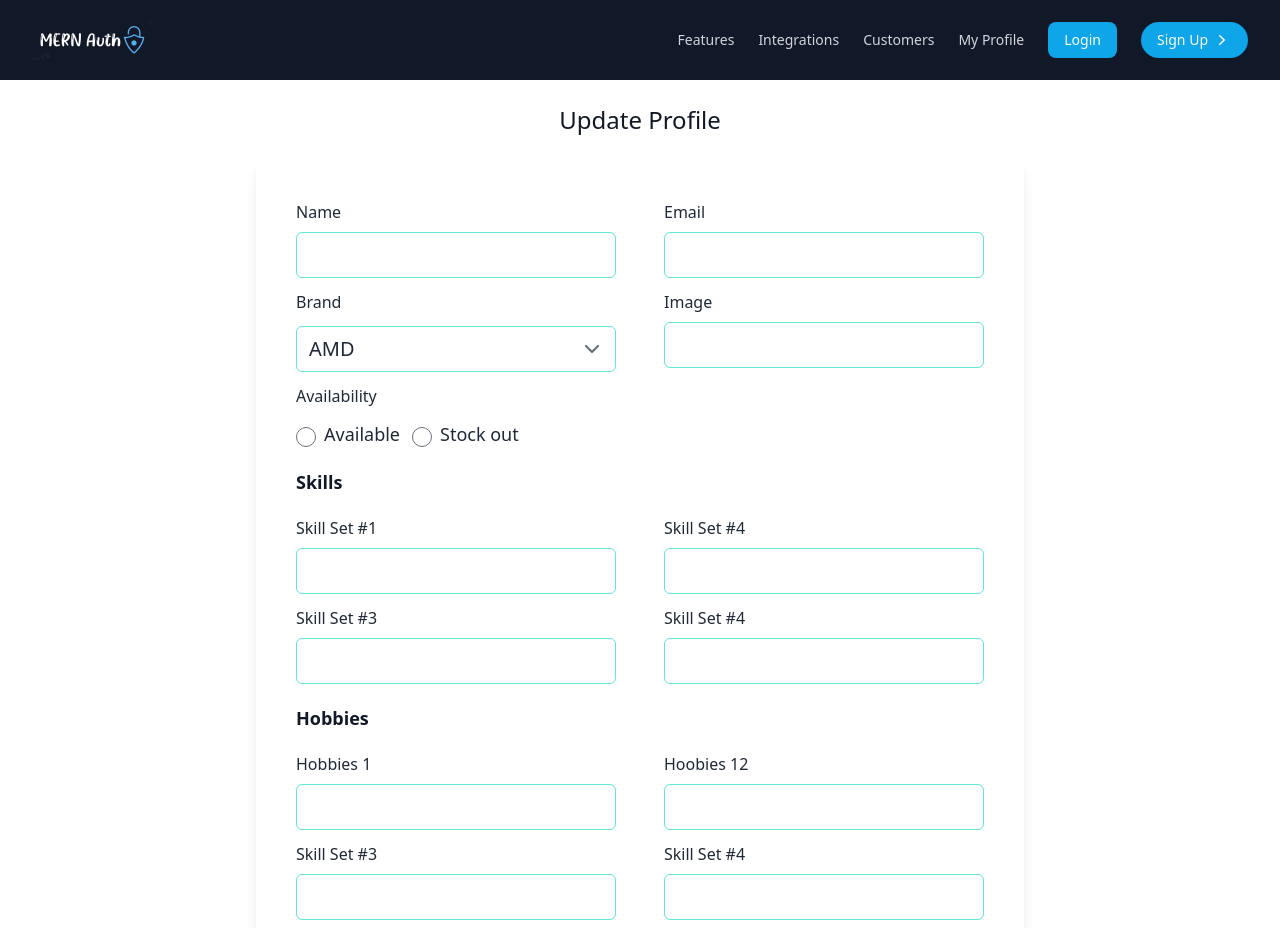
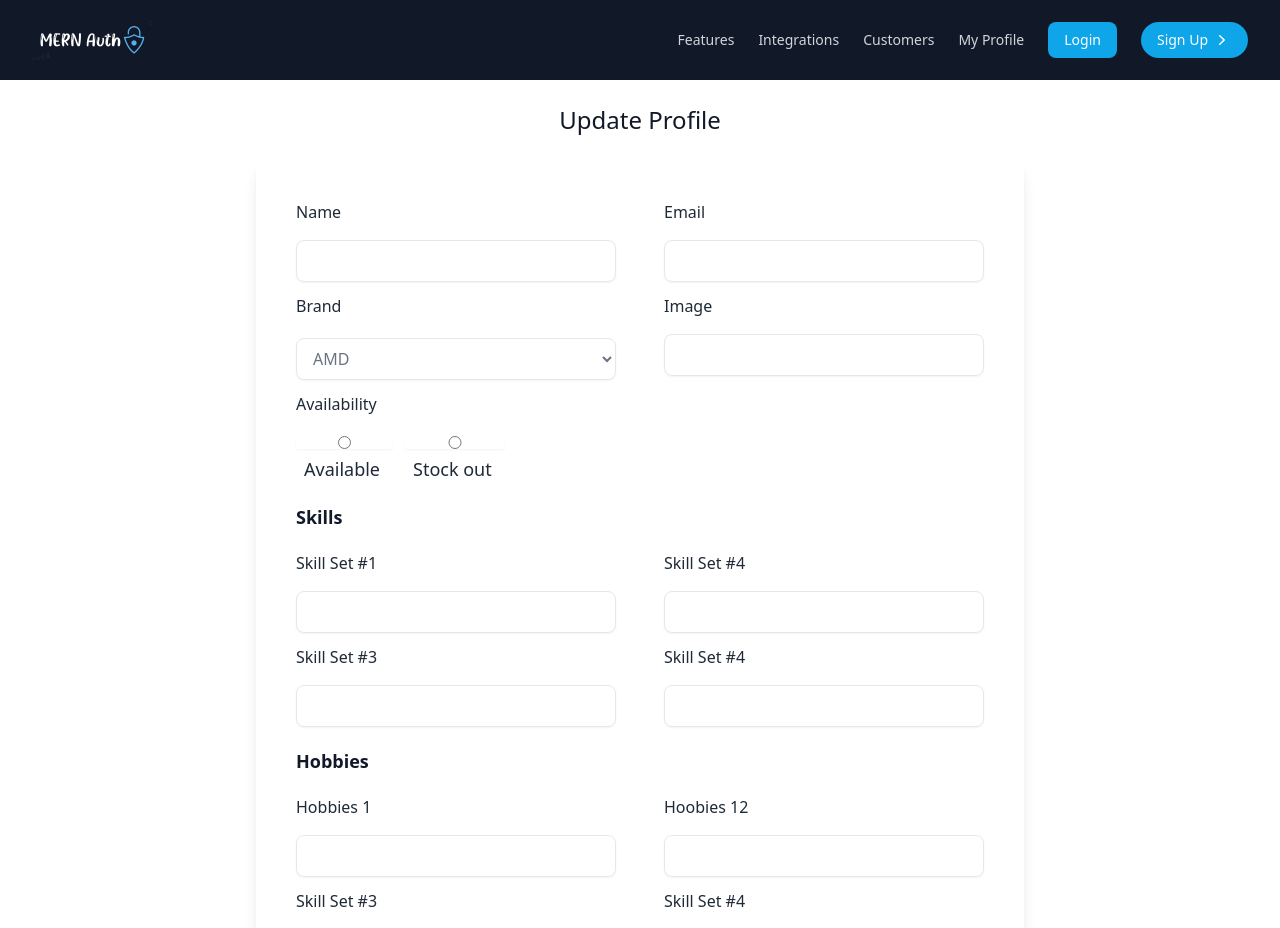
Before and after one commit to salsadsid/mern-auth, a React (Vite) app in the folder client/: page /update in a window 1280 px wide. Shown: the top 928 px of the page. Built offline with nearby package versions, Linux system fonts and the light colour scheme; no server answers.

Commit message:
client:restyling-input-fields

```diff
--- a/client/src/index.css
+++ b/client/src/index.css
@@ -7,7 +7,7 @@
 @tailwind components;
 @tailwind utilities;
 
-@layer base {
+/* @layer base {
   [type="text"],
   [type="email"],
   [type="url"],
@@ -33,4 +33,4 @@
   [type="checkbox"] {
     @apply rounded;
   }
-}
+} */
--- a/client/src/pages/Main/EditProfile.jsx
+++ b/client/src/pages/Main/EditProfile.jsx
@@ -10,23 +10,23 @@ const EditProfile = () => {
       <div className="flex justify-center items-center h-full ">
         <form className="shadow-lg p-10 rounded-md flex flex-wrap gap-3 max-w-3xl md:justify-between justify-center bg-white">
           <div className="flex flex-col w-full max-w-xs">
-            <label className="mb-2" htmlFor="model">
+            <label className="mb-2 font-medium" htmlFor="model">
               Name
             </label>
-            <input type="text" id="model" {...register("model")} />
+            <input type="text" className="w-full mt-2 px-3 py-2 text-gray-500 bg-transparent outline-none border focus:border-indigo-600 shadow-sm rounded-lg" {...register("model")} />
           </div>
           <div className="flex flex-col w-full max-w-xs">
             <label className="mb-2" htmlFor="image">
               Email
             </label>
-            <input type="text" name="image" id="image" {...register("image")} />
+            <input type="text" name="image" className="w-full mt-2 px-3 py-2 text-gray-500 bg-transparent outline-none border focus:border-indigo-600 shadow-sm rounded-lg" {...register("image")} />
           </div>
 
           <div className="flex flex-col w-full max-w-xs">
             <label className="mb-3" htmlFor="brand">
               Brand
             </label>
-            <select name="brand" id="brand" {...register("brand")}>
+            <select name="brand" className="w-full mt-2 px-3 py-2 text-gray-500 bg-transparent outline-none border focus:border-indigo-600 shadow-sm rounded-lg" {...register("brand")}>
               <option value="amd">AMD</option>
               <option value="intel">Intel</option>
             </select>
@@ -35,7 +35,7 @@ const EditProfile = () => {
             <label className="mb-2" htmlFor="price">
               Image
             </label>
-            <input type="text" name="price" id="price" {...register("price")} />
+            <input type="text" className="w-full mt-2 px-3 py-2 text-gray-500 bg-transparent outline-none border focus:border-indigo-600 shadow-sm rounded-lg" name="price" id="price" {...register("price")} />
           </div>
 
           <div className="flex flex-col w-full max-w-xs">
@@ -43,6 +43,7 @@ const EditProfile = () => {
             <div className="flex gap-3">
               <div>
                 <input
+                className="w-full mt-2 px-3 py-2 text-gray-500 bg-transparent outline-none border focus:border-indigo-600 shadow-sm rounded-lg"
                   type="radio"
                   id="available"
                   value={true}
@@ -54,6 +55,7 @@ const EditProfile = () => {
               </div>
               <div>
                 <input
+                className="w-full mt-2 px-3 py-2 text-gray-500 bg-transparent outline-none border focus:border-indigo-600 shadow-sm rounded-lg"
                   type="radio"
                   id="stockOut"
                   name="status"
@@ -76,6 +78,7 @@ const EditProfile = () => {
               Skill Set #1
             </label>
             <input
+            className="w-full mt-2 px-3 py-2 text-gray-500 bg-transparent outline-none border focus:border-indigo-600 shadow-sm rounded-lg"
               type="text"
               name="keyFeature1"
               id="keyFeature1"
@@ -87,6 +90,7 @@ const EditProfile = () => {
               Skill Set #4
             </label>
             <input
+             className="w-full mt-2 px-3 py-2 text-gray-500 bg-transparent outline-none border focus:border-indigo-600 shadow-sm rounded-lg"
               type="text"
               name="keyFeature2"
               id="keyFeature2"
@@ -98,6 +102,7 @@ const EditProfile = () => {
               Skill Set #3
             </label>
             <input
+             className="w-full mt-2 px-3 py-2 text-gray-500 bg-transparent outline-none border focus:border-indigo-600 shadow-sm rounded-lg"
               type="text"
               name="keyFeature3"
               id="keyFeature3"
@@ -109,6 +114,7 @@ const EditProfile = () => {
               Skill Set #4
             </label>
             <input
+             className="w-full mt-2 px-3 py-2 text-gray-500 bg-transparent outline-none border focus:border-indigo-600 shadow-sm rounded-lg"
               type="text"
               name="keyFeature4"
               id="keyFeature4"
@@ -125,6 +131,7 @@ const EditProfile = () => {
               Hobbies 1
             </label>
             <input
+             className="w-full mt-2 px-3 py-2 text-gray-500 bg-transparent outline-none border focus:border-indigo-600 shadow-sm rounded-lg"
               type="text"
               name="keyFeature1"
               id="keyFeature1"
@@ -136,6 +143,7 @@ const EditProfile = () => {
               Hoobies 12
             </label>
             <input
+             className="w-full mt-2 px-3 py-2 text-gray-500 bg-transparent outline-none border focus:border-indigo-600 shadow-sm rounded-lg"
               type="text"
               name="keyFeature2"
               id="keyFeature2"
@@ -147,6 +155,7 @@ const EditProfile = () => {
               Skill Set #3
             </label>
             <input
+             className="w-full mt-2 px-3 py-2 text-gray-500 bg-transparent outline-none border focus:border-indigo-600 shadow-sm rounded-lg"
               type="text"
               name="keyFeature3"
               id="keyFeature3"
@@ -158,6 +167,7 @@ const EditProfile = () => {
               Skill Set #4
             </label>
             <input
+             className="w-full mt-2 px-3 py-2 text-gray-500 bg-transparent outline-none border focus:border-indigo-600 shadow-sm rounded-lg"
               type="text"
               name="keyFeature4"
               id="keyFeature4"
--- a/client/tailwind.config.js
+++ b/client/tailwind.config.js
@@ -6,5 +6,5 @@ export default {
   theme: {
     extend: {},
   },
-  plugins: [require("daisyui"),require('@tailwindcss/forms'),],
+  plugins: [require("daisyui")],
 }
```
